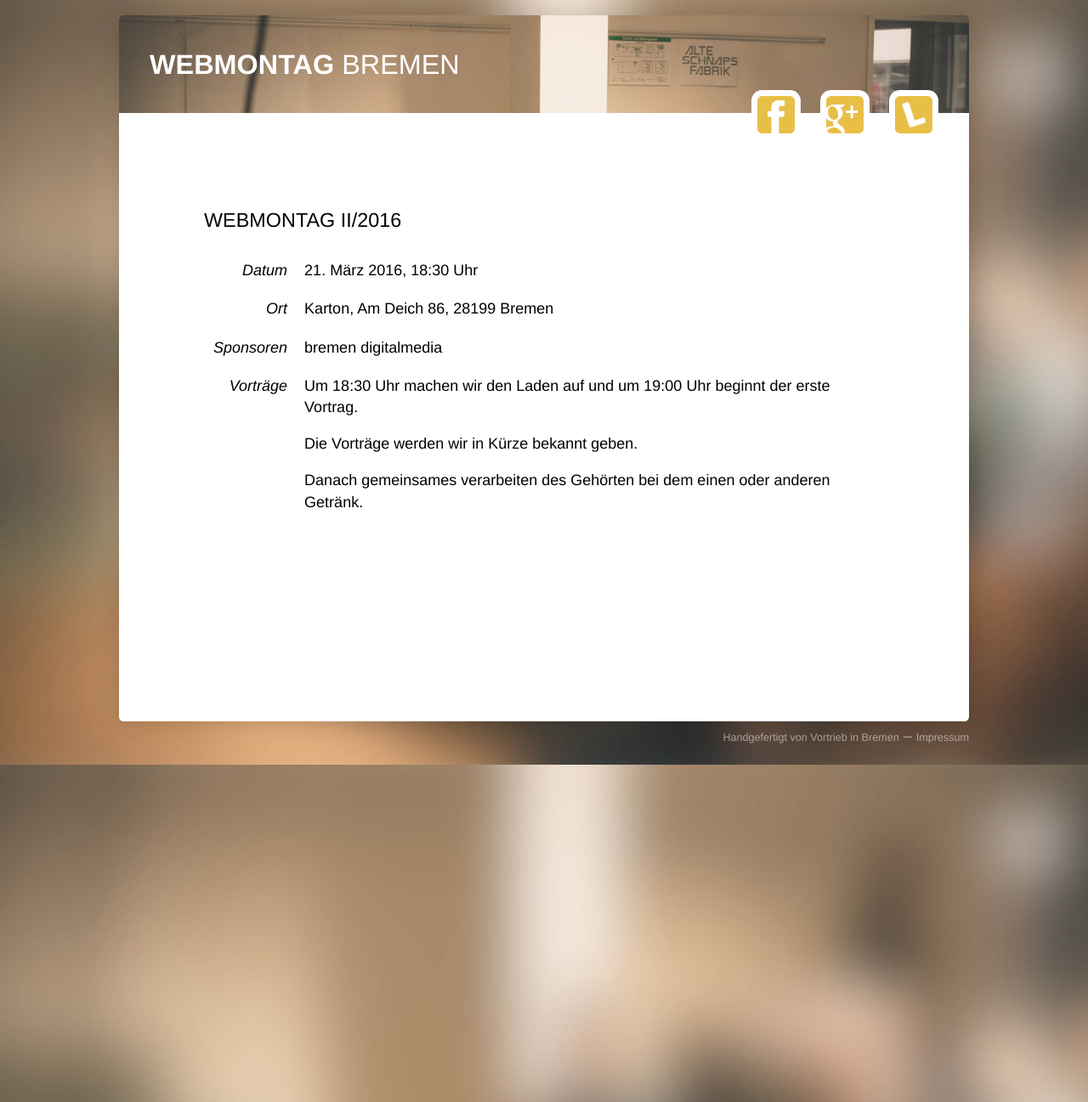
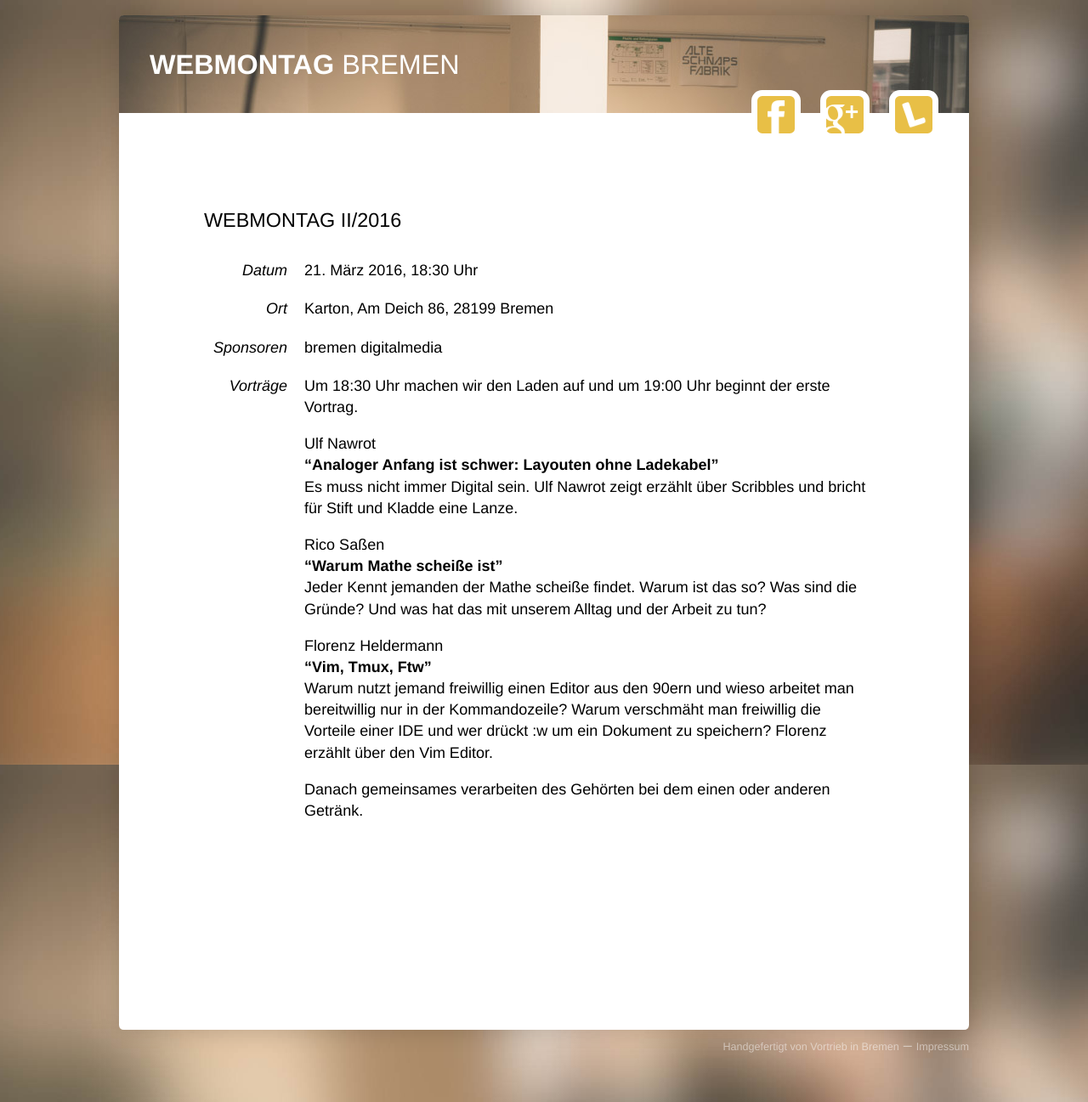
Before and after one commit to dantz/wmhb, a Jekyll site: the page built from _posts/2016-03-21-2.md, in a window 1280 px wide. Shown: the whole page at 85% size. Built offline with Jekyll 4.4.1, drawn with Linux system fonts in a browser that asks for light colours.

Commit message:
add wmhbs 3+4/2016, update 2/2016

```diff
--- a/_posts/2016-03-21-2.md
+++ b/_posts/2016-03-21-2.md
@@ -10,6 +10,16 @@ sponsors: bremen digitalmedia
 
 Um 18:30 Uhr machen wir den Laden auf und um 19:00 Uhr beginnt der erste Vortrag.
 
-Die Vorträge werden wir in Kürze bekannt geben.
+Ulf Nawrot
+**"Analoger Anfang ist schwer: Layouten ohne Ladekabel"**
+Es muss nicht immer Digital sein. Ulf Nawrot zeigt erzählt über Scribbles und bricht für Stift und Kladde eine Lanze.
+
+Rico Saßen
+**"Warum Mathe scheiße ist"**
+Jeder Kennt jemanden der Mathe scheiße findet. Warum ist das so? Was sind die Gründe? Und was hat das mit unserem Alltag und der Arbeit zu tun?
+
+Florenz Heldermann
+**"Vim, Tmux, Ftw"**
+Warum nutzt jemand freiwillig einen Editor aus den 90ern und wieso arbeitet man bereitwillig nur in der Kommandozeile? Warum verschmäht man freiwillig die Vorteile einer IDE und wer drückt :w um ein Dokument zu speichern? Florenz erzählt über den Vim Editor.
 
 Danach gemeinsames verarbeiten des Gehörten bei dem einen oder anderen Getränk.
```
Also changed, not shown: _posts/2016-09-05-3.md (added, +25 -0 lines), _posts/2016-11-21-4.md (added, +36 -0 lines).
